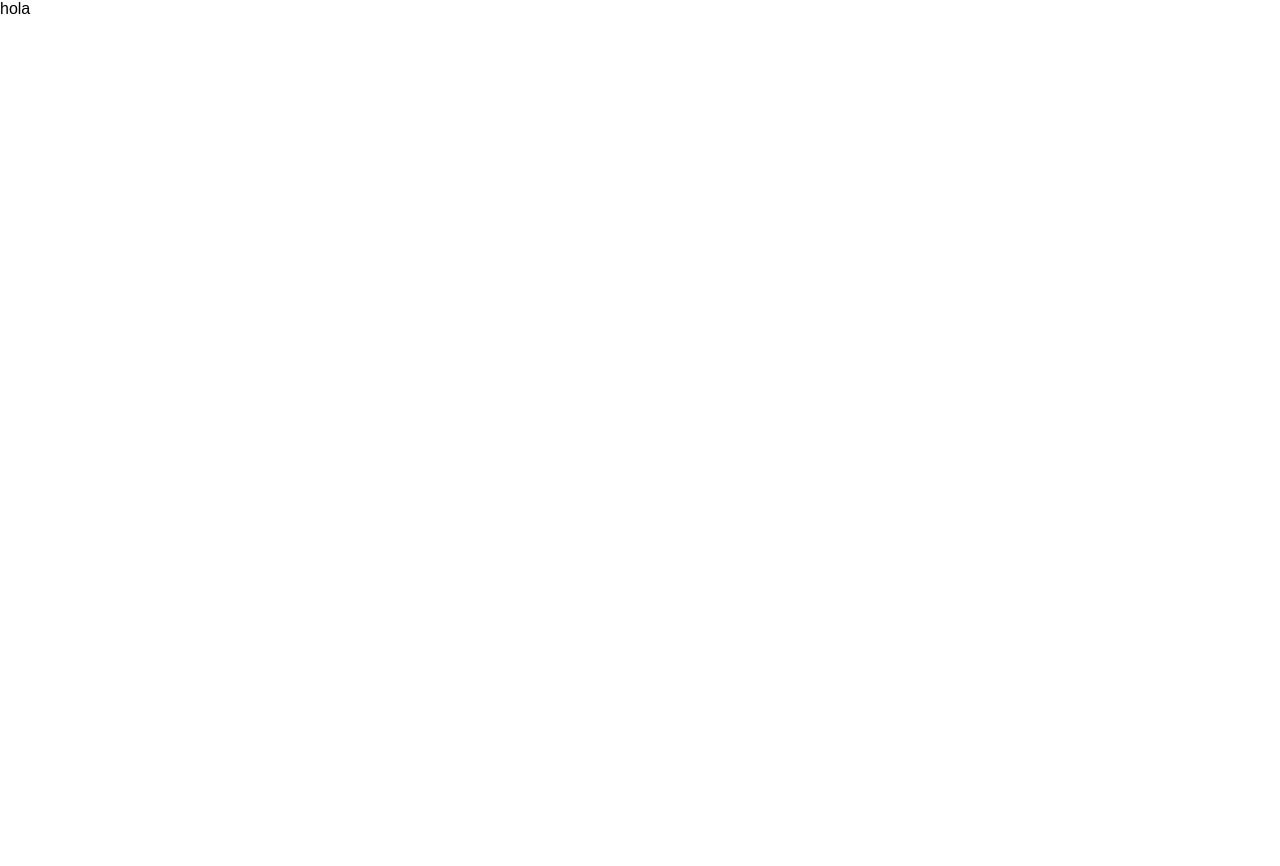
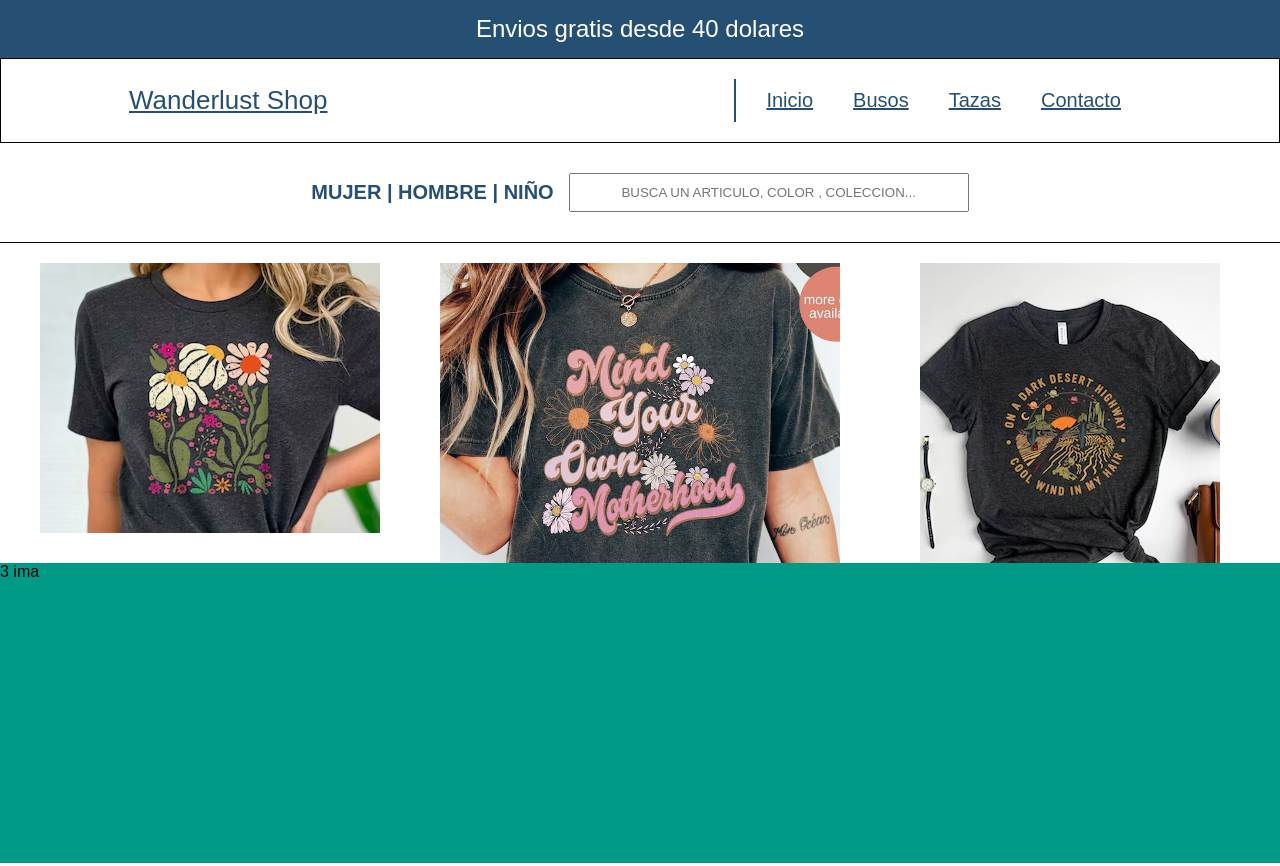
Before and after one commit to Martindevelopf/Wanderlust-Shop, a plain HTML site: page Proyecto/pages/Remeras.html in a window 1280 px wide. Shown: the top 866 px of the page. Before the commit the page ends 800 px from the top, so only its background shows below. Drawn offline with Linux system fonts and the light colour scheme; a web font is replaced by a local one.

Commit message:
pagina dos de remeras modificada,estoy en parte de imagenes con grid

```diff
--- a/Proyecto/css/style.css
+++ b/Proyecto/css/style.css
@@ -207,3 +207,128 @@ button {
 .imagenes-redes div {
     margin: 0 5px;
 }
+/* style page remeras  */
+.Oferta_r {
+    background-color: #265073;
+    color: white;
+    text-align: center;
+    padding-top: 15px;
+    padding-bottom: 15px;
+    width: 100%;
+    font-size: 1.5rem;
+}
+.Header_index_r {
+    background-color: white;
+    display: flex;
+    justify-content: space-between;
+    align-items: center;
+    padding: 5px 10%;
+    height: 85px;
+    color: #265073;
+    text-decoration: underline;
+    border:1px solid black;
+}
+nav{
+
+    border-left: 2px solid #265073 ;
+    padding: 10px;
+
+}
+.Nombre_empresa_r{
+
+    font-size: 26px;
+}
+.Header_index_r .Nombre_empresa_r:hover {
+    transform: scale(1.2);
+}
+
+.Header_index_r .Nav-links_r {
+    list-style: none;
+    display: flex; /* Mostrar los elementos de la lista en línea */
+}
+
+.Header_index_r .Nav-links_r li {
+    cursor: pointer;
+    transition: all 0.3s;
+    display: inline-block;
+    padding: 0 20px;
+    font-size: 20px;
+}
+.Header_index_r .Nav-links_r li:hover {
+    transform: scale(1.2);
+}
+.Header_index_r .Nav-links_r a {
+    color: inherit;
+    text-decoration: none;
+}
+
+.contenedor-grid .Buscador_Poductos h1{
+
+    color: #265073;
+    font-size: 20px;
+    padding-right:15px;
+}
+
+.contenedor-grid {
+    width: 100%;
+    height: 100vh;
+    display: grid;
+    grid-template-columns: repeat(4, 1fr);
+    grid-template-rows: repeat(5, 100px 300px 300px 300px 160px);
+    grid-template-areas:
+    "Buscador_Poductos Buscador_Poductos Buscador_Poductos Buscador_Poductos"
+    "Pro_l1 Pro_l1 Pro_l1 Pro_l1"
+    "Pro_l2 Pro_l2 Pro_l2 Pro_l2"
+    "Pro_l3 Pro_l3 Pro_l3 Pro_l3"
+    "footer_R footer_R footer_R footer_R";
+    gap: 10px;
+}
+
+.Buscador_Poductos {
+
+    grid-area: Buscador_Poductos;
+    border-bottom: 1px solid black;
+    display: flex;
+    justify-content: center; /* Centrar horizontalmente */
+    align-items: center; /* Centrar verticalmente */
+}
+
+.buscador {
+    width: 400px; /* Ancho del input */
+    padding: 10px;
+    text-align: center; /* Centrar el texto dentro del input */
+}
+
+.Pro_l1 {
+
+    grid-area: Pro_l1;
+    display: grid;
+    grid-template-columns: repeat(3, 1fr);
+    gap: 10px;
+    }
+
+    .imagen {
+        padding: 10px;
+        text-align: center;
+    }
+
+    .imagen img {
+        max-width: 100%;
+        max-height: 100%;
+    }
+
+
+.Pro_l2 {
+    background-color: #009A87;
+    grid-area: Pro_l2;
+}
+
+.Pro_l3 {
+    background-color: blueviolet;
+    grid-area: Pro_l3;
+}
+
+.footer_R {
+    background-color: rgb(218, 166, 90);
+    grid-area: footer_R;
+}
--- a/Proyecto/pages/Remeras.html
+++ b/Proyecto/pages/Remeras.html
@@ -12,6 +12,54 @@
 
 </head>
 <body>
-    hola
+    <body>
+        <p class="Oferta_r"> Envios gratis desde 40 dolares</p>
+        <header class="Header_index_r" >
+            <div class = "Nombre_empresa_r">Wanderlust Shop</div>
+            <nav>
+                    <ul class="Nav-links_r">
+                        <li><a href="../index.html">Inicio</a></li>
+                        <li><a  href="#">Busos  </a></li>
+                        <li><a  href="#">Tazas </a></li>
+                        <li><a  href="#">Contacto </a></li>
+                </nav>
+
+
+        </header>
+    <main class="contenedor-grid">
+        <section class ="Buscador_Poductos">
+            <h1>MUJER   |      HOMBRE    |     NIÑO     </h1>
+            <input type="text" class="buscador" placeholder="BUSCA UN ARTICULO, COLOR , COLECCION...">
+
+
+
+        </section>
+        <section class="Pro_l1">
+            <div class="imagen"><img src="../assets/Remera_1_Gallery.jpg" alt="Imagen 1"></div>
+            <div class="imagen"><img src="../assets/Remera_2_gallery.jpg" alt="Imagen 2"></div>
+            <div class="imagen"><img src="../assets/Remera_3_gallery.jpg" alt="Imagen 3"></div>
+        </section>
+        <section class="Pro_l2">
+            3 ima
+        </section>
+        <section class="Pro_l3">
+
+            3 im
+        </section>
+
+        <section class="footer_R">
+
+            footer
+        </section>
+
+
+
+
+
+
+
+
+
+    </div>
 </body>
 </html>
```
Also changed, not shown: Proyecto/assets/Remera_1_Gallery.jpg (added), Proyecto/assets/Remera_2_gallery.jpg (added), Proyecto/assets/Remera_3_gallery.jpg (added), Proyecto/assets/Remera_4_gallery.jpg (added).
